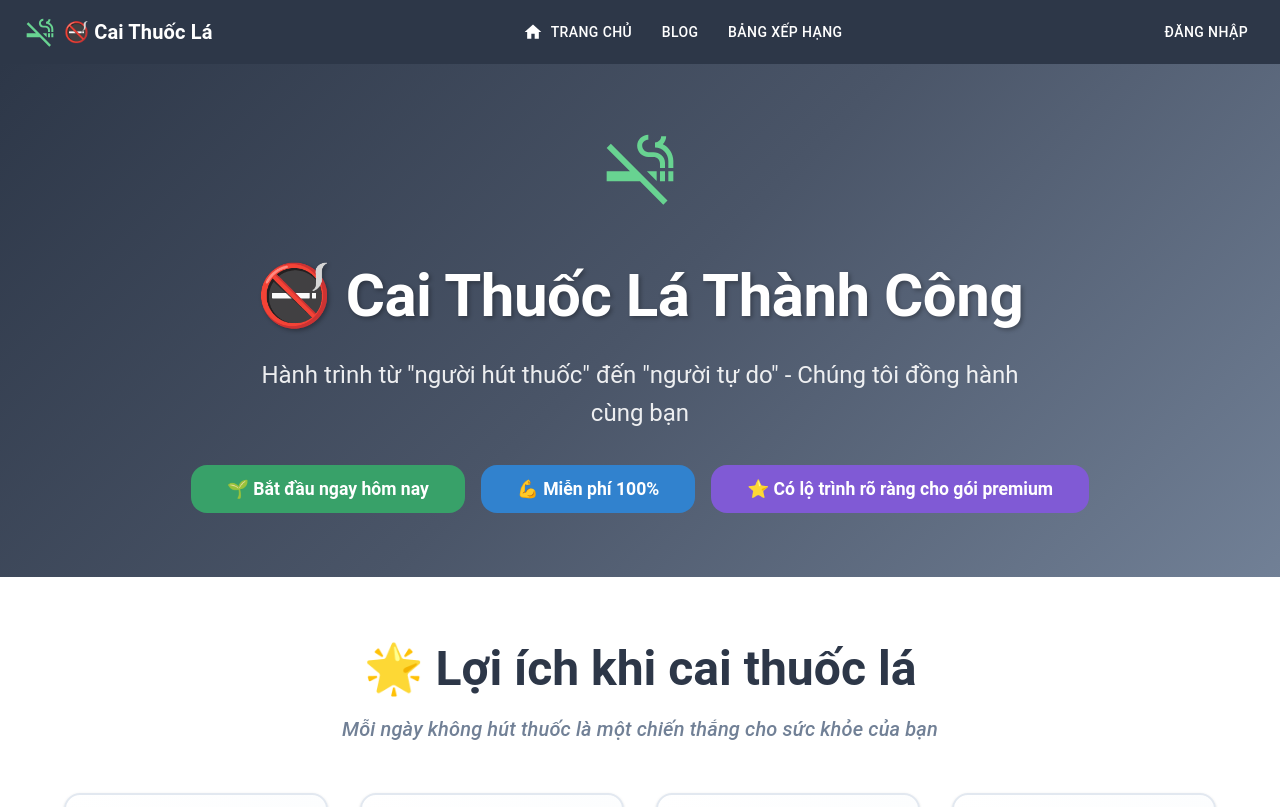
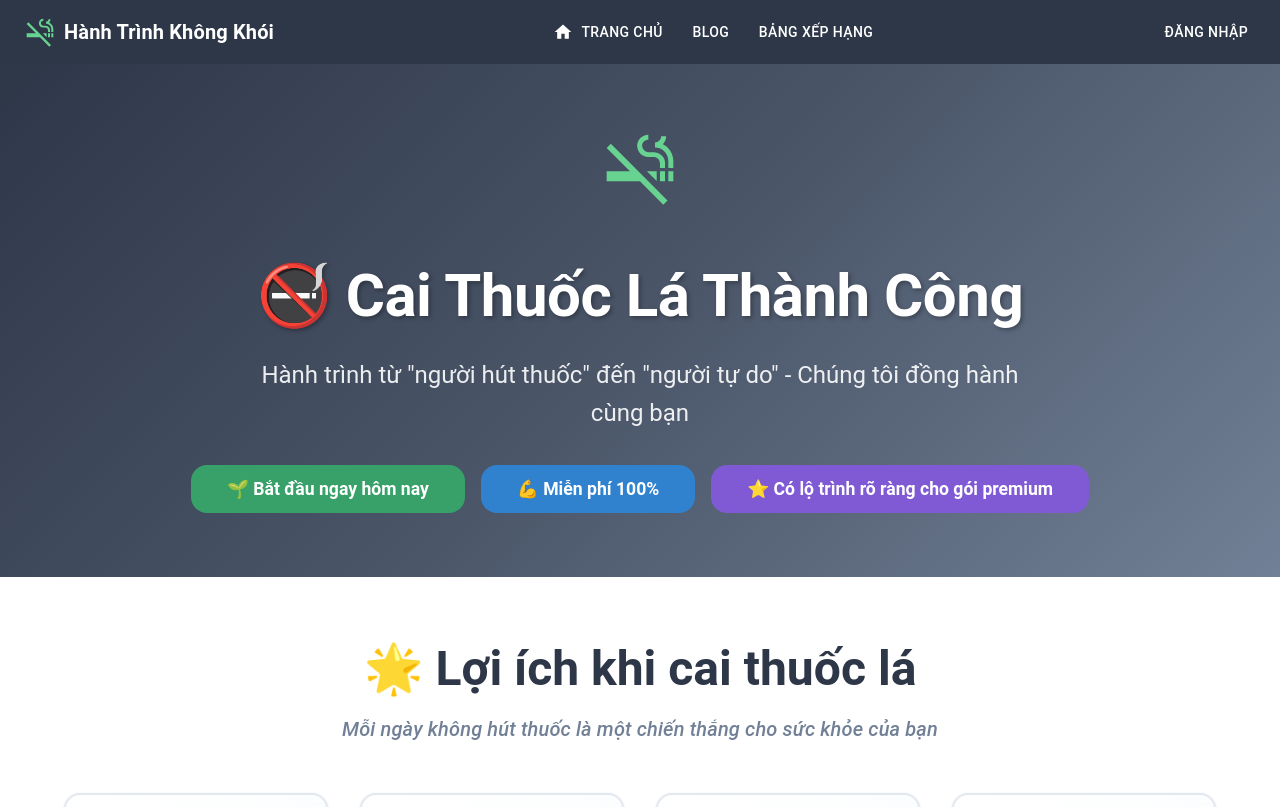
Before and after one commit to locphamxuan/SmokingSupportSystem, a React (Create React App) app in the folder client/: page / in a window 1280 px wide. Shown: the top 807 px of the page. Built offline with nearby package versions, Linux system fonts and the light colour scheme.

Commit message:
Update name

```diff
--- a/client/src/components/Navbar.jsx
+++ b/client/src/components/Navbar.jsx
@@ -67,7 +67,7 @@ const Navbar = () => {
         >
           <SmokeIcon sx={{ fontSize: 32, mr: 1, color: '#68d391' }} />
           <Typography variant="h6" sx={{ fontWeight: 'bold' }}>
-            🚭 Cai Thuốc Lá
+            Hành Trình Không Khói
           </Typography>
         </Box>
 
```
